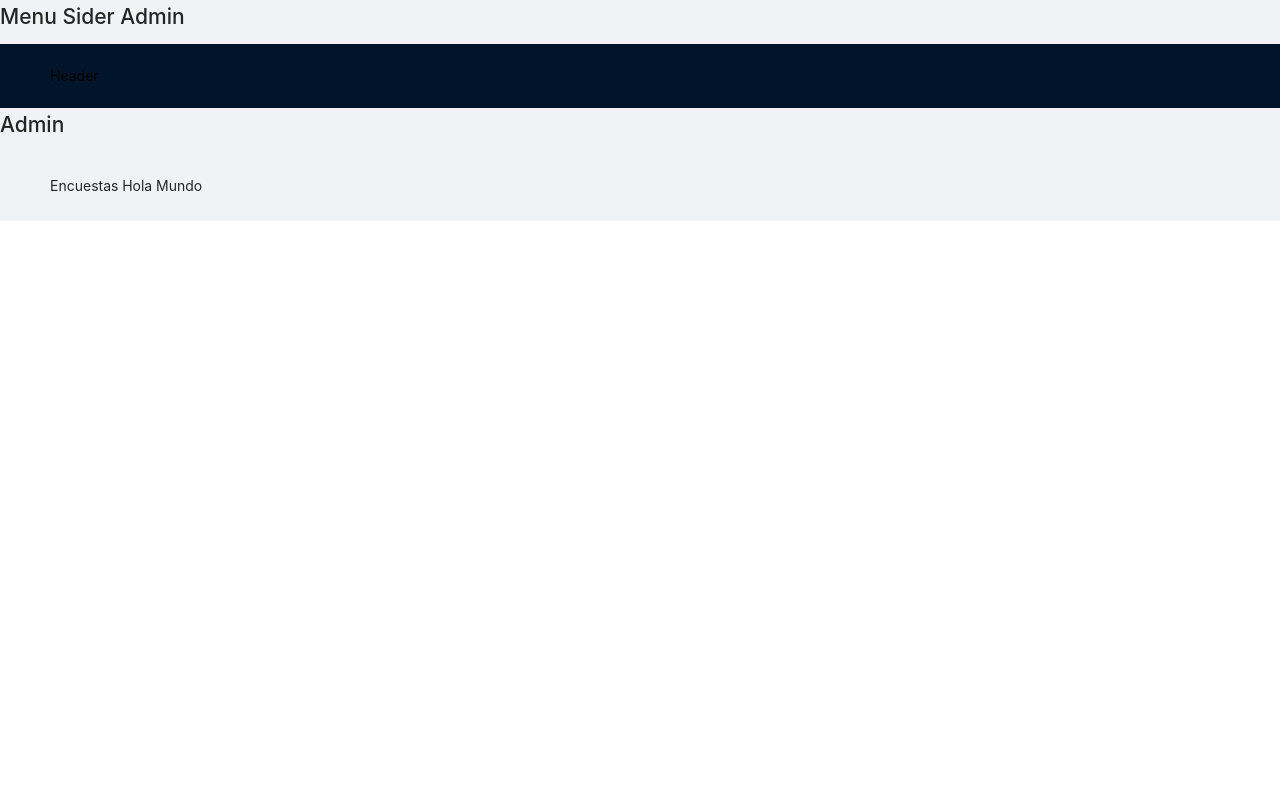
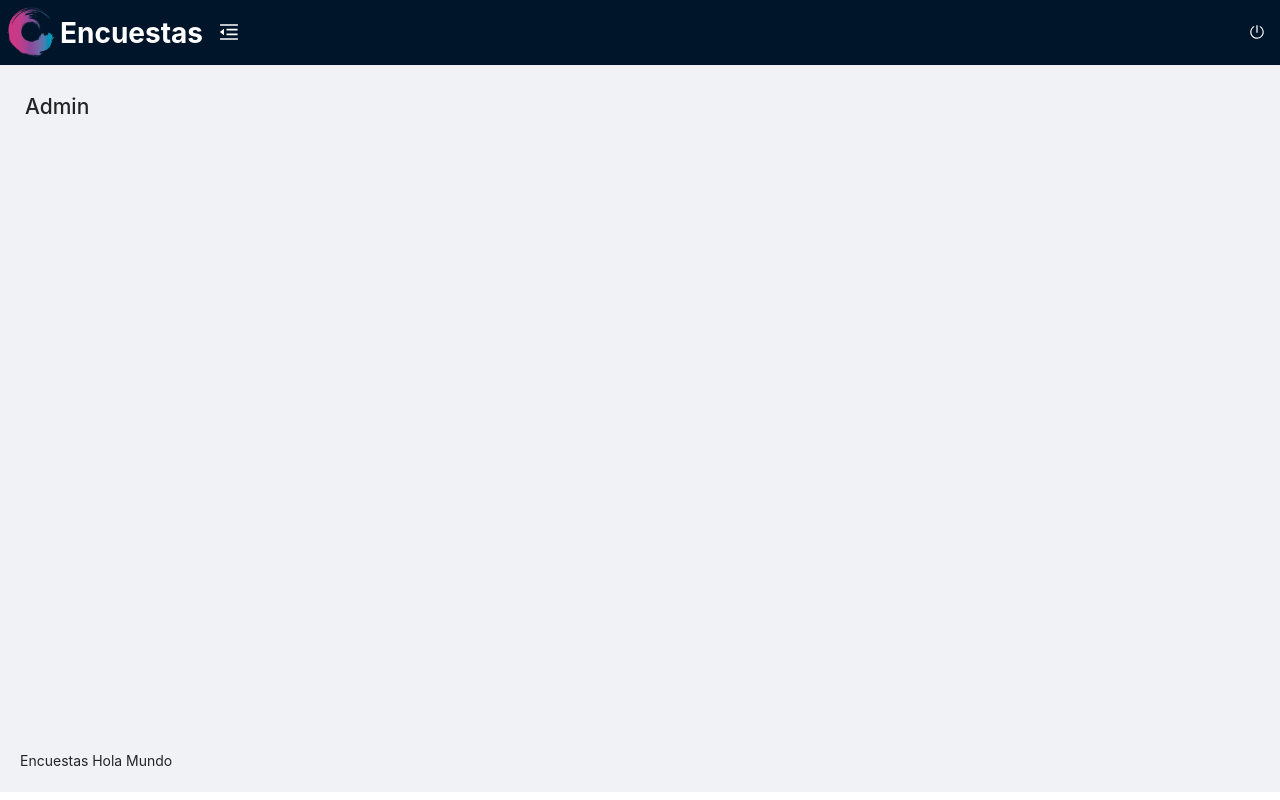
Before and after one commit to CharlyEstudio/encuesta, a React (Create React App) app: page /admin in a window 1280 px wide. Built offline with nearby package versions, Linux system fonts and the light colour scheme.

Commit message:
MenuTop listo

```diff
--- a/package.json
+++ b/package.json
@@ -3,6 +3,7 @@
   "version": "0.1.0",
   "private": true,
   "dependencies": {
+    "@ant-design/icons": "^4.3.0",
     "@testing-library/jest-dom": "^5.11.4",
     "@testing-library/react": "^11.1.0",
     "@testing-library/user-event": "^12.1.10",
--- a/src/Layouts/LayoutAdmin.js
+++ b/src/Layouts/LayoutAdmin.js
@@ -3,20 +3,25 @@ import './LayoutAdmin.scss';
 // AntD
 import { Layout } from 'antd';
 
-// Components
+// Components Globals
 import { LoadRoutes } from '../shared/components';
+
+// Components Admin
+import { MenuTop } from '../Pages/Admin/components';
 
 function LayoutAdmin({routes}) {
     const { Header, Content, Footer } = Layout;
     return(
         <Layout>
-            <h2>Menu Sider Admin</h2>
-            <Layout>
-                <Header>Header</Header>
-                <Content>
+            {/* TO DO: Menu Sider */}
+            <Layout className="layout-admin">
+                <Header className="layout-admin__header">
+                    <MenuTop />
+                </Header>
+                <Content className="layout-admin__content">
                     <LoadRoutes routes={routes} />
                 </Content>
-                <Footer>
+                <Footer className="layout-admin__footer">
                     Encuestas Hola Mundo
                 </Footer>
             </Layout>
--- a/src/Layouts/LayoutAdmin.scss
+++ b/src/Layouts/LayoutAdmin.scss
@@ -1 +1,24 @@
 @import '../scss/index';
+
+.layout-admin {
+  transition: margin-left 0.2s;
+
+  &__header {
+    position: fixed;
+    top: 0;
+    left: 0;
+    width: 100%;
+    display: flex;
+    padding: 0;
+    height: 65px;
+  }
+
+  &__content {
+    min-height: calc(100vh - 70px);
+    padding: 90px 25px 25px 25px;
+  }
+
+  &__footer {
+    padding: 20px;
+  }
+}
--- /dev/null
+++ b/src/Pages/Admin/components/MenuTop/MenuTop.js
@@ -0,0 +1,33 @@
+import './MenuTop.scss';
+
+// AntD
+import { Button } from 'antd';
+import { MenuFoldOutlined, PoweroffOutlined } from '@ant-design/icons';
+
+// Logo
+import Logo from '../../../../assets/logo/logo.jpg';
+
+function MenuTop() {
+    return(
+        <div className="menu-top">
+            <div className="menu-top__left">
+                <img
+                    className="menu-top__left__logo"
+                    src={Logo}
+                    alt="Encuesta"
+                />
+                <p className="menu-top__left__text">Encuestas</p>
+                <Button type="link" onClick={() => console.log('Click')}>
+                    <MenuFoldOutlined style={{ fontSize: '20px' }} />
+                </Button>
+            </div>
+            <div className="menu-top__right">
+                <Button type="link" onClick={() => console.log('Off')}>
+                    <PoweroffOutlined />
+                </Button>
+            </div>
+        </div>
+    );
+}
+
+export default MenuTop;
--- /dev/null
+++ b/src/Pages/Admin/components/MenuTop/MenuTop.scss
@@ -0,0 +1,40 @@
+@import '../../../../scss/index';
+
+.menu-top {
+  display: flex;
+
+  button {
+    color: $font-light;
+
+    &:hover {
+      color: $primary-color;
+    }
+
+    &:focus,
+    &:active{
+      color: $font-light;
+    }
+  }
+
+  &__left {
+    display: flex;
+    justify-content: space-between;
+    align-items: center;
+    padding: 0 5px;
+    &__logo {
+      width: 50px;
+    }
+    &__text {
+      padding-left: 5px;
+      margin: 0;
+      font-weight: bold;
+      font-size: 2em;
+      color: $font-light;
+    }
+  }
+
+  &__right {
+    position: absolute;
+    right: 0;
+  }
+}
--- /dev/null
+++ b/src/Pages/Admin/components/index.js
@@ -0,0 +1 @@
+export { default as MenuTop } from './MenuTop/MenuTop';
```
Also changed, not shown: src/assets/logo/logo.jpg (added), 1 other file (tests, documents, lock files or other folders).
